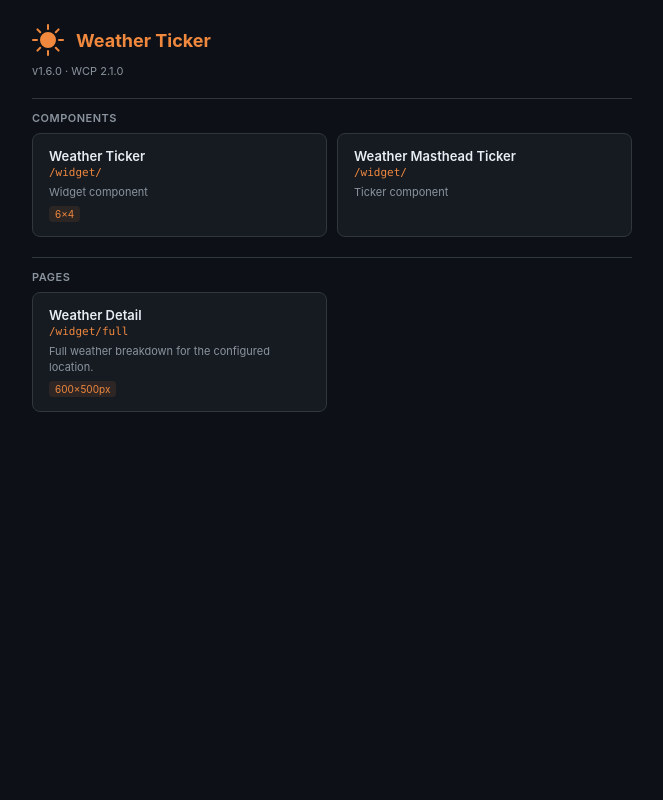
After one commit to penrithbeacon/wcp-widget-weather-ticker, a Flask app: page /widget/index in a window 1280 px wide. The commit adds this page. Shown: the whole page, without its empty margins (308-971 px from the left). Run offline with Flask 3, Linux system fonts and the light colour scheme.

Commit message:
release: v1.6.0 — widget index page, audit compliance
- Add GET /widget/index directory page (WCP spec mandatory endpoint)
- Add specification.md and audit.md per-widget documentation
- Fix 100vh violations in widget.html and full.html
- Update DOCKER.md with v1.6.0 version
- Version bump: 1.5.0 → 1.6.0, tag 1.6.0-wcp2.1.0

Co-Authored-By: Claude Opus 4.6 <noreply@anthropic.com>

```diff
--- a/src/app.py
+++ b/src/app.py
@@ -132,7 +132,7 @@ WCP_MANIFEST = {
     "wcp": "2.1.0",
     "uuid": "65063c5d-5f2e-47c2-935b-fe3a3cdc4d0f",
     "name": "Weather Ticker",
-    "version": "1.5.0",
+    "version": "1.6.0",
     "description": (
         "Live weather, date and time ticker for any location worldwide. "
         "Powered by Open-Meteo — free, no API key required."
@@ -142,7 +142,7 @@ WCP_MANIFEST = {
     "container": {
         "image":            "docker.io/penrithbeacon/wcp-widget-weather-ticker",
         "source":           {"type": "registry"},
-        "tag":              "1.5.0-wcp2.1.0",
+        "tag":              "1.6.0-wcp2.1.0",
         "port":             3739,
         "volumes":          [{"name": "weather_config", "mountPath": "/app/data"}],
         "defaultLifecycle": "always",
@@ -301,6 +301,12 @@ def widget_wcp():
     manifest = dict(WCP_MANIFEST)
     manifest['web'] = {'published': os.path.exists(PUBLISHED_PATH)}
     return jsonify(manifest)
+
+@app.route("/widget/index")
+def widget_index():
+    return render_template("index-page.html", manifest=WCP_MANIFEST, jsonld=WIDGET_JSONLD,
+        wcp_instance_id=get_instance_id(),
+        wcp_orchestration_id=get_orchestration_id(), wcp_application_id=get_application_id())
 
 @app.route("/widget/manifest")
 def widget_manifest():
--- a/src/templates/full.html
+++ b/src/templates/full.html
@@ -12,7 +12,7 @@
   * { margin:0; padding:0; box-sizing:border-box; }
   html, body { background:var(--bg); color:var(--text);
     font-family:-apple-system,BlinkMacSystemFont,'Segoe UI',sans-serif;
-    min-height:100vh; display:flex; align-items:center; justify-content:center; }
+    min-height:100%; display:flex; align-items:center; justify-content:center; }
   .card { background:var(--surface); border:1px solid var(--border);
           border-radius:var(--radius); padding:28px 32px; width:360px; }
   .location { font-size:16px; font-weight:600; margin-bottom:4px; }
--- /dev/null
+++ b/src/templates/index-page.html
@@ -0,0 +1,105 @@
+<!DOCTYPE html>
+<html lang="en">
+<head>
+<meta charset="UTF-8">
+<meta name="viewport" content="width=device-width, initial-scale=1.0">
+<title>{{ manifest.name }} — Controls</title>
+<script type="application/ld+json">{{ jsonld|safe }}</script>
+<style>
+*{margin:0;padding:0;box-sizing:border-box;}
+html,body{width:100%;height:100%;
+  background:var(--wcp-color-bg, #0d1117);
+  color:var(--wcp-color-text, #e6edf3);
+  font-family:-apple-system,BlinkMacSystemFont,'Segoe UI',sans-serif;
+  font-size:13px;overflow-y:auto;}
+*::-webkit-scrollbar{width:8px;height:8px;}
+*::-webkit-scrollbar-track{background:var(--wcp-color-surface, #161b22);}
+*::-webkit-scrollbar-thumb{background:var(--wcp-color-border, #30363d);border-radius:4px;}
+*::-webkit-scrollbar-thumb:hover{background:var(--wcp-color-text-muted, #8b949e);}
+*{scrollbar-color:var(--wcp-color-border, #30363d) var(--wcp-color-surface, #161b22);scrollbar-width:thin;}
+.index-wrap{max-width:640px;margin:0 auto;padding:24px 20px;}
+.index-header{display:flex;align-items:center;gap:12px;margin-bottom:8px;}
+.index-icon{width:32px;height:32px;flex-shrink:0;}
+.index-title{font-size:18px;font-weight:700;color:var(--wcp-color-primary, #f0883e);}
+.index-meta{font-size:11px;color:var(--wcp-color-text-muted, #8b949e);margin-bottom:20px;}
+.index-grid{display:grid;grid-template-columns:repeat(auto-fill, minmax(260px, 1fr));gap:10px;}
+.control-card{
+  display:block;text-decoration:none;
+  background:var(--wcp-color-surface, #161b22);
+  border:1px solid var(--wcp-color-border, #30363d);
+  border-radius:8px;padding:14px 16px;
+  transition:background .15s, border-color .15s;
+}
+.control-card:hover{
+  background:var(--wcp-color-surface-raised, #1c2128);
+  border-color:var(--wcp-color-primary, #f0883e);
+}
+.card-name{font-size:13px;font-weight:600;color:var(--wcp-color-text, #e6edf3);margin-bottom:2px;}
+.card-route{font-size:11px;font-family:'SF Mono',Monaco,Consolas,monospace;
+  color:var(--wcp-color-primary, #f0883e);margin-bottom:6px;}
+.card-desc{font-size:11px;color:var(--wcp-color-text-muted, #8b949e);line-height:1.4;}
+.card-size{display:inline-block;margin-top:6px;font-size:10px;
+  background:var(--wcp-color-primary-surface, rgba(240,136,62,.1));
+  color:var(--wcp-color-primary, #f0883e);
+  padding:2px 6px;border-radius:4px;}
+.index-section{font-size:11px;font-weight:600;text-transform:uppercase;letter-spacing:.5px;
+  color:var(--wcp-color-text-muted, #8b949e);margin:20px 0 8px;padding-top:12px;
+  border-top:1px solid var(--wcp-color-border, #30363d);}
+.index-section:first-of-type{border-top:none;margin-top:0;padding-top:0;}
+</style>
+</head>
+<body>
+<div class="index-wrap">
+  <div class="index-header">
+    <img class="index-icon" src="/widget/icon.svg" alt="">
+    <span class="index-title">{{ manifest.name }}</span>
+  </div>
+  <div class="index-meta">v{{ manifest.version }} · WCP {{ manifest.wcp }}</div>
+
+  <div class="index-section">Components</div>
+  <div class="index-grid">
+    {% for c in manifest.components %}
+    <a class="control-card" href="{{ c.path }}">
+      <div class="card-name">{{ c.name }}</div>
+      <div class="card-route">{{ c.path }}</div>
+      <div class="card-desc">{{ c.role|capitalize }} component</div>
+      {% if c.defaultSize %}
+      <span class="card-size">{{ c.defaultSize.w }}×{{ c.defaultSize.h }}</span>
+      {% endif %}
+    </a>
+    {% endfor %}
+  </div>
+
+  {% if manifest.pages %}
+  <div class="index-section">Pages</div>
+  <div class="index-grid">
+    {% for p in manifest.pages %}
+    <a class="control-card" href="{{ p.path }}">
+      <div class="card-name">{{ p.title }}</div>
+      <div class="card-route">{{ p.path }}</div>
+      <div class="card-desc">{{ p.description }}</div>
+      {% if p.window %}
+      <span class="card-size">{{ p.window.width }}×{{ p.window.height }}px</span>
+      {% endif %}
+    </a>
+    {% endfor %}
+  </div>
+  {% endif %}
+</div>
+<script>
+function _applyThemeVars(vars) {
+  for (const [k, v] of Object.entries(vars))
+    document.documentElement.style.setProperty(k, v);
+}
+window.parent?.postMessage({ type: 'wcp:ready' }, '*');
+window.parent?.postMessage({ type: 'wcp:request-theme' }, '*');
+if (window.location.hash.startsWith('#wcp-theme=')) {
+  try { _applyThemeVars(JSON.parse(atob(window.location.hash.slice(11)))); } catch {}
+}
+window.addEventListener('message', e => {
+  if (e.data?.type === 'wcp:context' && e.data.theme) _applyThemeVars(e.data.theme);
+  if (e.data?.type === 'wcp:theme' && e.data.vars)    _applyThemeVars(e.data.vars);
+});
+</script>
+</body>
+</html>
--- a/src/templates/widget.html
+++ b/src/templates/widget.html
@@ -7,7 +7,7 @@
 <style>
   * { margin:0; padding:0; box-sizing:border-box; }
   body { background:transparent; overflow:hidden;
-         display:flex; align-items:center; height:100vh; }
+         display:flex; align-items:center; height:100%; }
   .mq-wrap { overflow:hidden; width:100%; }
   .mq-track { display:inline-flex; white-space:nowrap;
               animation: scroll 40s linear infinite; }
```
Also changed, not shown: DOCKER.md (+2 -2 lines), audit.md (added, +26 -0 lines), specification.md (added, +69 -0 lines).
